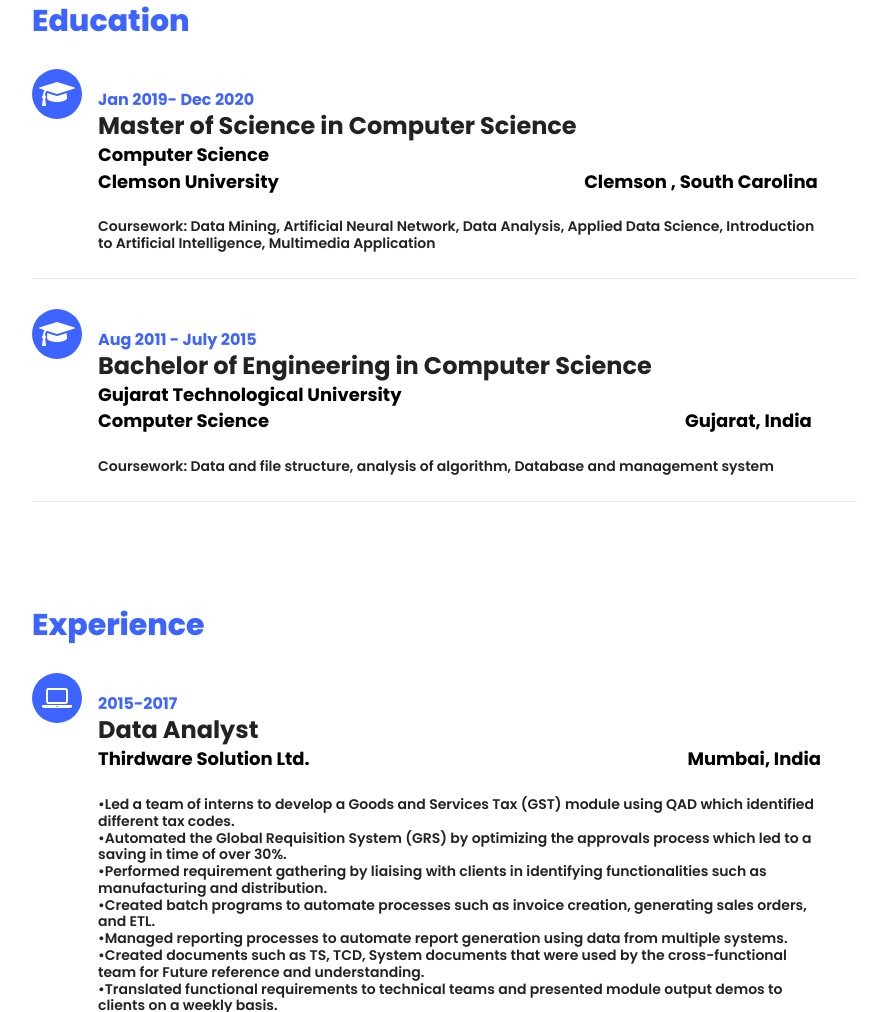
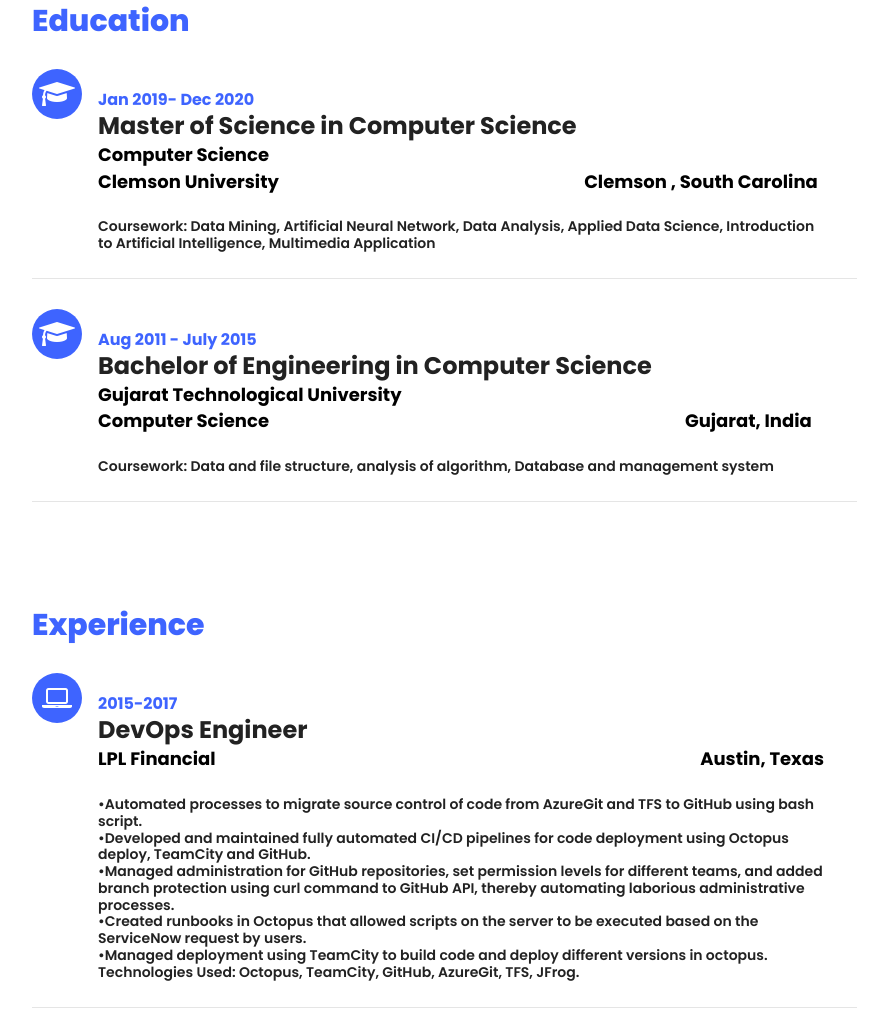
Before and after one commit to happysisodia/happysisodia.github.io, a plain HTML site: page index.html in a window 1280 px wide. Shown: the part 1788-2800 px from the top of the page, without its empty margins (338-1226 px from the left). Drawn offline with Linux system fonts and the light colour scheme.

Commit message:
Add files via upload

```diff
--- a/index.html
+++ b/index.html
@@ -187,7 +187,35 @@
 					    		</div>
 					    		<div class="text pl-3">
 		    						<span class="date">2015-2017</span>
-		    						<h2>Data Analyst</h2>
+		    						<h2>DevOps Engineer</h2>
+									<span class="position">LPL Financial
+										&nbsp;&nbsp;&nbsp;&nbsp;&nbsp;&nbsp;&nbsp;&nbsp;&nbsp;&nbsp;&nbsp;&nbsp;&nbsp;&nbsp;&nbsp;&nbsp;&nbsp;&nbsp;
+										&nbsp;&nbsp;&nbsp;&nbsp;&nbsp;&nbsp;&nbsp;&nbsp;&nbsp;&nbsp;&nbsp;&nbsp;&nbsp;&nbsp;&nbsp;&nbsp;&nbsp;&nbsp;
+										&nbsp;&nbsp;&nbsp;&nbsp;&nbsp;&nbsp;&nbsp;&nbsp;&nbsp;&nbsp;&nbsp;&nbsp;&nbsp;&nbsp;&nbsp;&nbsp;&nbsp;&nbsp;
+										&nbsp;&nbsp;&nbsp;&nbsp;&nbsp;&nbsp;&nbsp;&nbsp;&nbsp;&nbsp;&nbsp;&nbsp;&nbsp;&nbsp;&nbsp;&nbsp;&nbsp;&nbsp;
+										&nbsp;&nbsp;&nbsp;&nbsp;&nbsp;&nbsp;&nbsp;&nbsp;&nbsp;&nbsp;&nbsp;&nbsp;&nbsp;&nbsp;&nbsp;&nbsp;&nbsp;&nbsp;
+										&nbsp;&nbsp;&nbsp;&nbsp;&nbsp;&nbsp;&nbsp;&nbsp;&nbsp;&nbsp;&nbsp;&nbsp;&nbsp;&nbsp;&nbsp;&nbsp;&nbsp;&nbsp;
+										&nbsp;&nbsp;&nbsp;&nbsp;&nbsp;&nbsp;&nbsp;&nbsp;&nbsp;&nbsp;&nbsp;
+										Austin, Texas
+									</span>
+									<br><br>
+									<h6>
+										•Automated processes to migrate source control of code from AzureGit and TFS to GitHub using bash script.</br>
+										•Developed and maintained fully automated CI/CD pipelines for code deployment using Octopus deploy, TeamCity and GitHub.</br>
+										•Managed administration for GitHub repositories, set permission levels for different teams, and added branch protection using curl command to GitHub API, thereby automating laborious administrative processes.</br>
+										•Created runbooks in Octopus that allowed scripts on the server to be executed based on the ServiceNow request by users.</br>
+										•Managed deployment using TeamCity to build code and deploy different versions in octopus.</br>
+										 Technologies Used: Octopus, TeamCity, GitHub, AzureGit, TFS, JFrog.	</br>
+									</h6>
+		    					</div>
+	    					</div>
+							<div class="resume-wrap d-flex ftco-animate">
+					    		<div class="icon d-flex align-items-center justify-content-center">
+					    			<span class="fa fa-laptop"></span>
+					    		</div>
+					    		<div class="text pl-3">
+		    						<span class="date">2015-2017</span>
+		    						<h2>Software Engineer</h2>
 									<span class="position">Thirdware Solution Ltd.
 										&nbsp;&nbsp;&nbsp;&nbsp;&nbsp;&nbsp;&nbsp;&nbsp;&nbsp;&nbsp;&nbsp;&nbsp;&nbsp;&nbsp;&nbsp;&nbsp;&nbsp;&nbsp;
 										&nbsp;&nbsp;&nbsp;&nbsp;&nbsp;&nbsp;&nbsp;&nbsp;&nbsp;&nbsp;&nbsp;&nbsp;&nbsp;&nbsp;&nbsp;&nbsp;&nbsp;&nbsp;
@@ -199,13 +227,12 @@
 									</span>
 									<br><br>
 									<h6>
-										•Led a team of interns to develop a Goods and Services Tax (GST) module using QAD which identified different tax codes. </br>
-										•Automated the Global Requisition System (GRS) by optimizing the approvals process which led to a saving in time of over 30%. </br>
-										•Performed requirement gathering by liaising with clients in identifying functionalities such as manufacturing and distribution. </br>
-										•Created batch programs to automate processes such as invoice creation, generating sales orders, and ETL. </br>
-										•Managed reporting processes to automate report generation using data from multiple systems. </br>
-										•Created documents such as TS, TCD, System documents that were used by the cross-functional team for Future reference and understanding. </br>
-										•Translated functional requirements to technical teams and presented module output demos to clients on a weekly basis.
+										•Led a team of junior software engineers to develop a Goods and Services Tax (GST) module that helped the clients calculate the total amount using QAD while also identifying different tax codes. </br>
+										•Automated application systems by optimizing the approvals process which led to increased performance efficiency by over 30%. </br>
+										•Liaised with multiple clients to transform business requirements into software solutions for successful project delivery. </br>
+										•Automated business processes such as invoice creation and generating sales orders using batch programs. </br>
+										•Fixed bugs and documented the process by creating technical specifications, test cases, and system documents that were used by cross-functional teams.</br>
+										•Translated functional requirements to technical teams and presented module output demos to clients and stakeholders on a weekly basis.
 									</h6>
 		    					</div>
 	    					</div>
```
